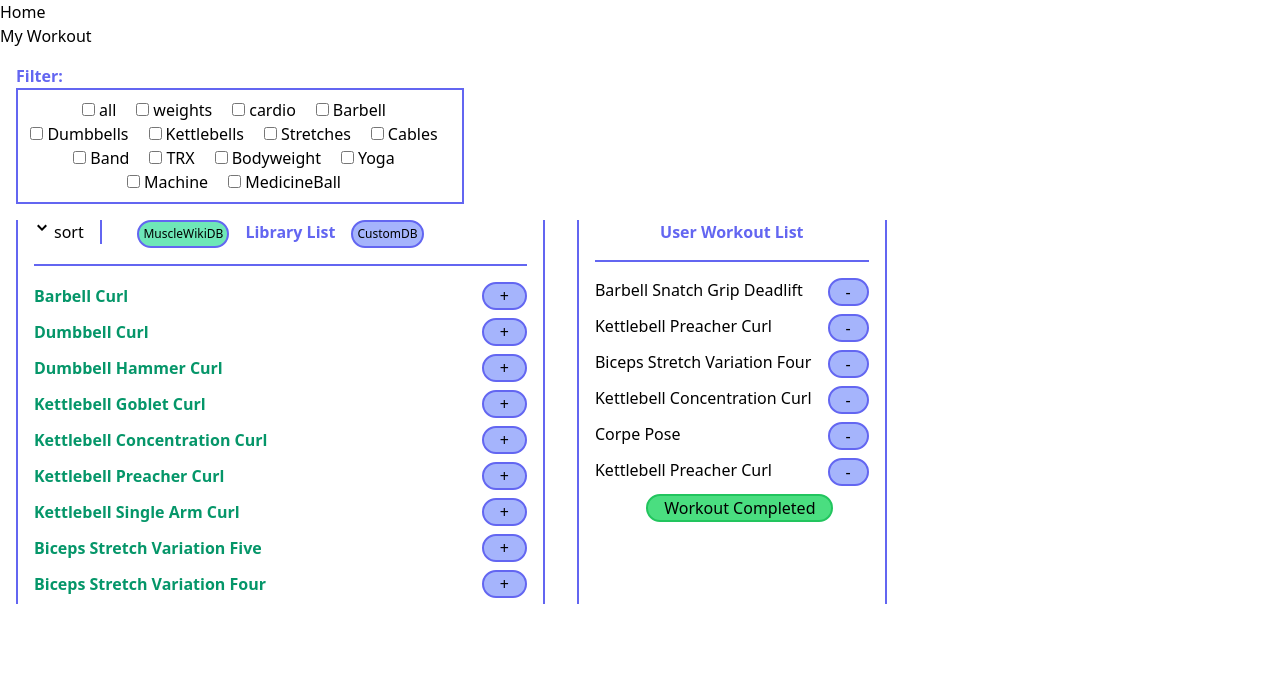
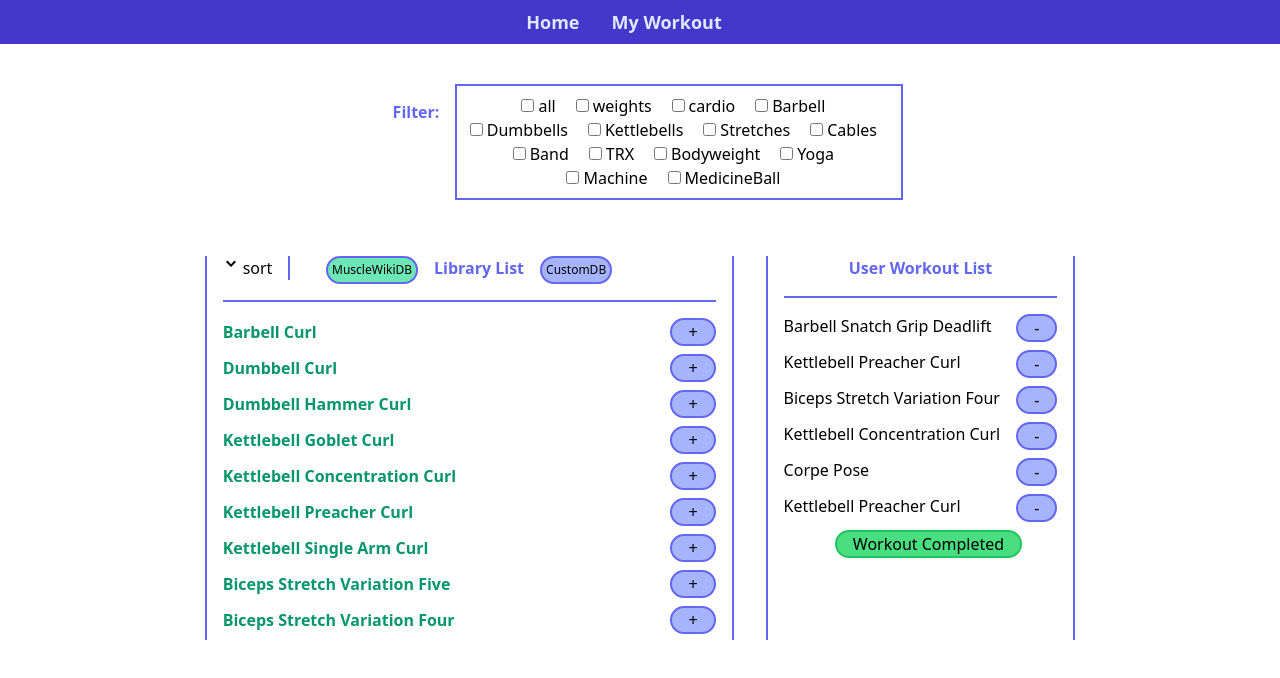
Before and after one commit to Natedaug/workout, a React (Create React App) app: page / in a window 1280 px wide. Shown: the top 678 px of the page. Built offline with nearby package versions, Linux system fonts and the light colour scheme; data requests are answered from the project's data file.

Commit message:
added nav color, centered layout

```diff
--- a/src/components/Navbar.js
+++ b/src/components/Navbar.js
@@ -7,15 +7,17 @@ function Navbar() {
 	];
 
 	const renderedRoutes = routes.map((route, i) => (
-		<li key={i}>
-			<Link to={route.path}>{route.label}</Link>
+		<li key={i} className="pr-8">
+			<Link to={route.path}>
+				<span className="hover:text-white">{route.label}</span>
+			</Link>
 		</li>
 	));
 
 	return (
 		<header>
-			<nav>
-				<ul>{renderedRoutes}</ul>
+			<nav className="bg-indigo-700 text-indigo-100 text-lg font-semibold py-2 pl-150">
+				<ul className="flex justify-center">{renderedRoutes}</ul>
 			</nav>
 		</header>
 	);
--- a/src/pages/LibraryPage.js
+++ b/src/pages/LibraryPage.js
@@ -45,13 +45,15 @@ function HomePage() {
 	}, [fetchworkoutList]);
 
 	return (
-		<div>
-			<Filter />
-			<div className="flex space-x-8 ml-4">
+		<>
+			<div className="flex justify-center my-10">
+				<Filter />
+			</div>
+			<div className="flex space-x-8 justify-center">
 				<LibraryList newExerciseLibrary={newExerciseLibrary} />
 				<UserWorkoutList />
 			</div>
-		</div>
+		</>
 	);
 }
 
```
